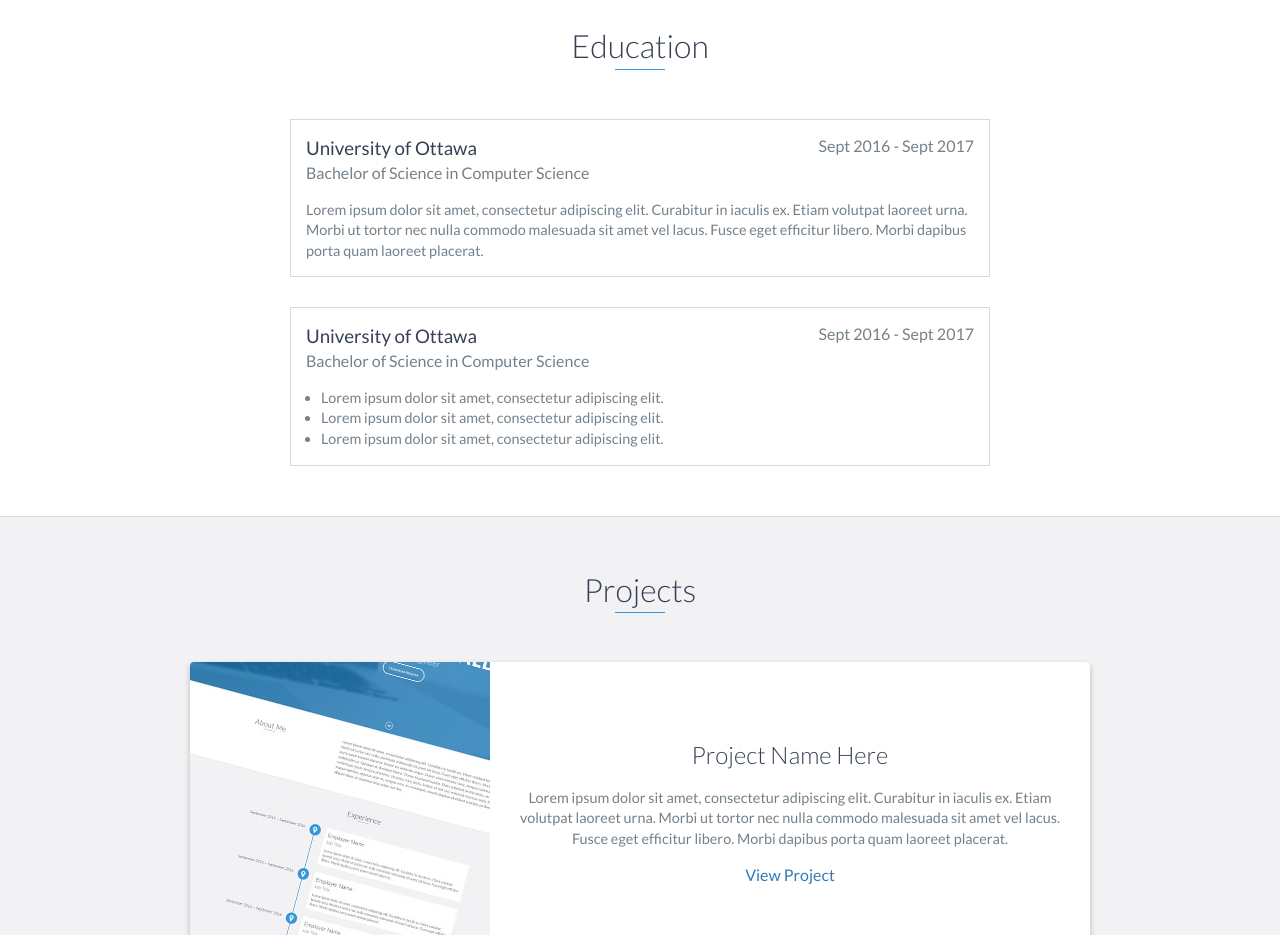
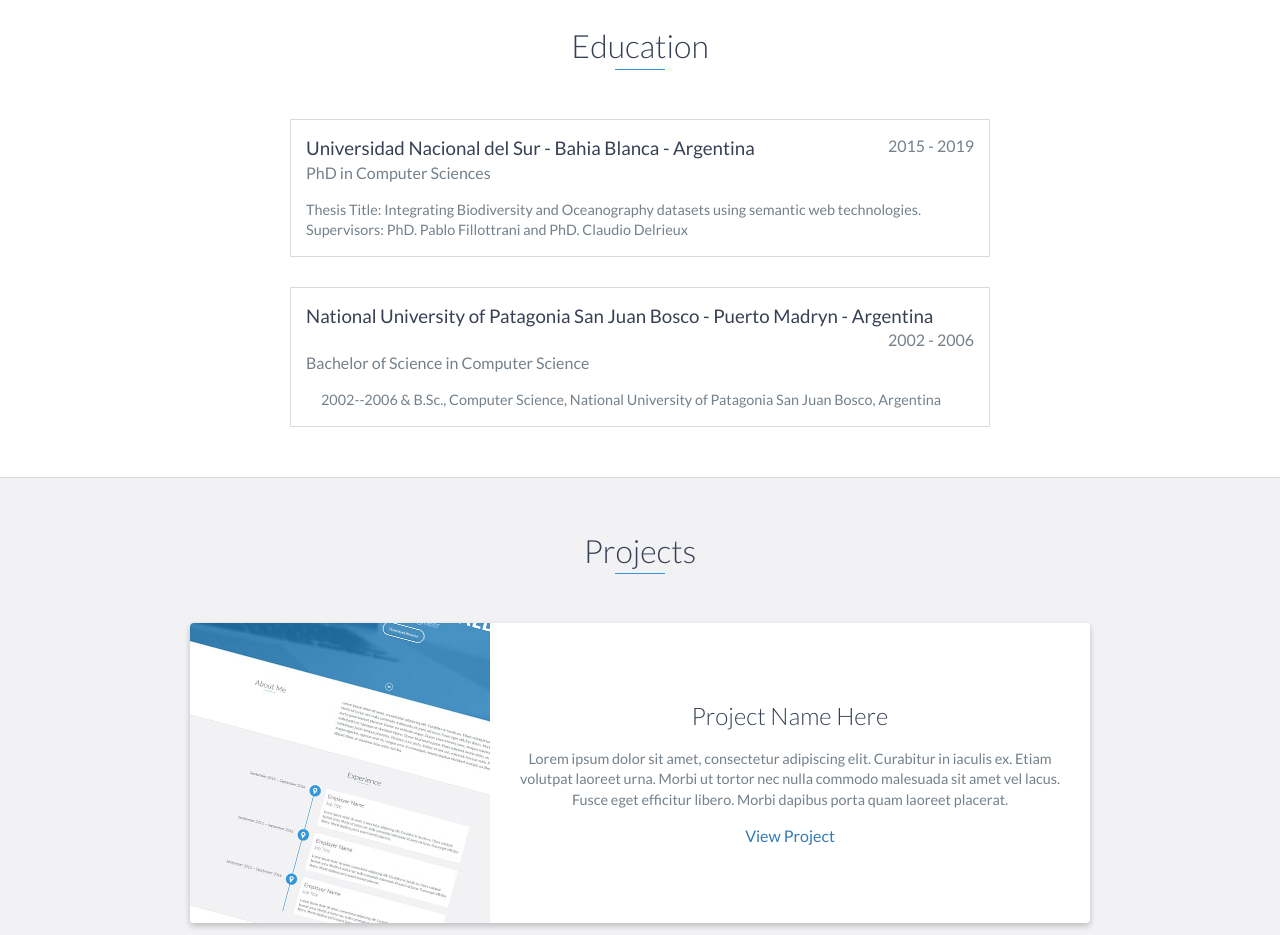
Before and after one commit to marcosdzarate/marcosdzarate.github.io, a website: page index.html in a window 1280 px wide. Shown: the part 1900-2835 px from the top of the page. Drawn offline with nearby package versions, Linux system fonts and the light colour scheme.

Commit message:
Update index.html

```diff
--- a/index.html
+++ b/index.html
@@ -116,29 +116,22 @@
     <div id="education">
         <h2 class="heading">Education</h2>
         <div class="education-block">
-            <h3>University of Ottawa</h3>
-            <span class="education-date">Sept 2016 - Sept 2017</span>
-            <h4>Bachelor of Science in Computer Science</h4>
+            <h3>Universidad Nacional del Sur - Bahia Blanca - Argentina</h3>
+            <span class="education-date">2015 - 2019</span>
+            <h4>PhD in Computer Sciences</h4>
             <p>
-                Lorem ipsum dolor sit amet, consectetur adipiscing elit. Curabitur in iaculis ex. Etiam volutpat laoreet urna. Morbi ut tortor nec nulla commodo malesuada sit amet vel lacus. Fusce eget efficitur libero. Morbi dapibus porta quam laoreet placerat.
+                Thesis Title: Integrating Biodiversity and Oceanography datasets using semantic web technologies.
+		    Supervisors: PhD. Pablo Fillottrani and PhD. Claudio Delrieux
             </p>
         </div>
         <!-- End .education-block -->
 
         <div class="education-block">
-            <h3>University of Ottawa</h3>
-            <span class="education-date">Sept 2016 - Sept 2017</span>
+            <h3>National University of Patagonia San Juan Bosco - Puerto Madryn - Argentina</h3>
+            <span class="education-date">2002 - 2006</span>
             <h4>Bachelor of Science in Computer Science</h4>
             <ul>
-                <li>
-                    Lorem ipsum dolor sit amet, consectetur adipiscing elit.
-                </li>
-                <li>
-                    Lorem ipsum dolor sit amet, consectetur adipiscing elit.
-                </li>
-                <li>
-                    Lorem ipsum dolor sit amet, consectetur adipiscing elit.
-                </li>
+             2002--2006 & B.Sc., Computer Science, National University of Patagonia San Juan Bosco, Argentina
             </ul>
         </div>
         <!-- End .education-block -->
```
